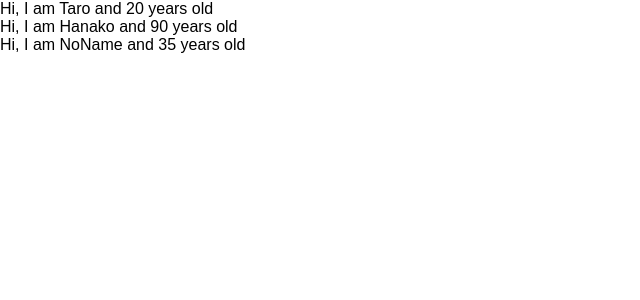
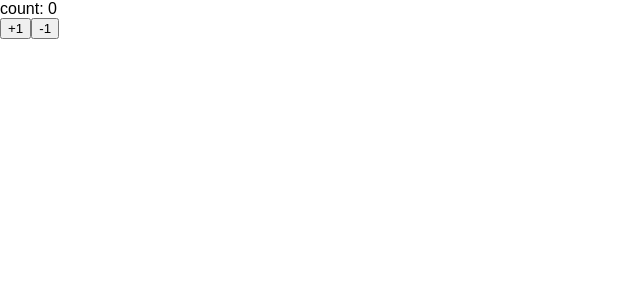
Before and after one commit to aki-nami/udemy-react-redux-crud-application, a React (Create React App) app: page / in a window 1280 px wide. Shown: the top 300 px of the page, without its empty margins (0-640 px from the left). Built offline with nearby package versions, Linux system fonts and the light colour scheme.

Commit message:
learn state

```diff
--- a/src/App.js
+++ b/src/App.js
@@ -1,29 +1,30 @@
-import React from 'react';
-import PropTypes from 'prop-types';
+import React, { Component } from 'react';
 
-const App = () => {
-  const profiles = [
-    { name: "Taro", age: 20},
-    { name: "Hanako", age: 90},
-    { name: "NoName", age: 35}
-  ]
-  return (
-    <div>
-      {
-        profiles.map((profile, index) => {
-          return <User name={profile.name} age={profile.age} key={index} />
-        })
-      }
-    </div>
-  )
+const App = () => (<Counter></Counter>)
+
+class Counter extends Component {
+  constructor(props) {
+    super(props)
+    this.state = { count: 0 }
+  }
+
+  handlePlusButton = () => {
+    this.setState({ count: this.state.count + 1})
+  }
+  handleMinusButton = () => {
+    this.setState({ count: this.state.count - 1})
+  }
+
+  render() {
+    return (
+      <React.Fragment>
+        <div>count: { this.state.count }</div>
+        <button onClick={this.handlePlusButton}>+1</button>
+        <button onClick={this.handleMinusButton}>-1</button>
+      </React.Fragment>
+    )
+  }
 }
 
-const User = (props) => {
-  return <div>Hi, I am {props.name} and {props.age} years old</div>
-}
 
-User.propTypes = {
-  name: PropTypes.string,
-  age: PropTypes.number.isRequired
-}
 export default App;
```
